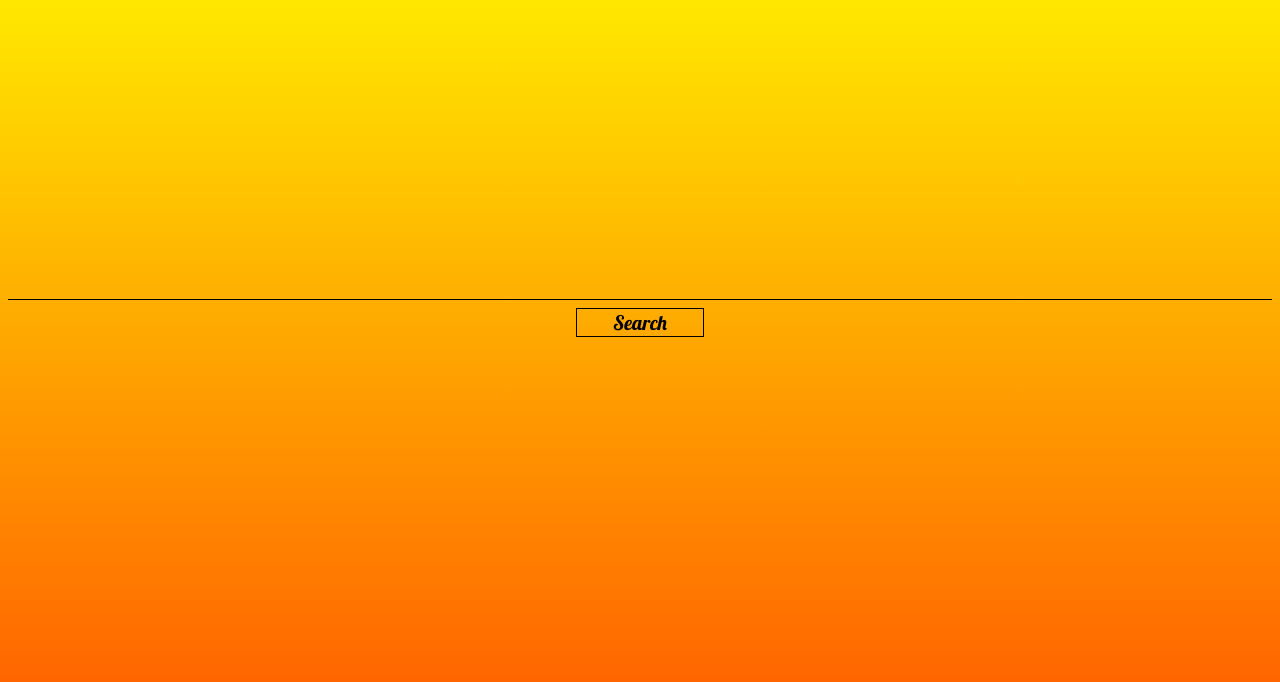
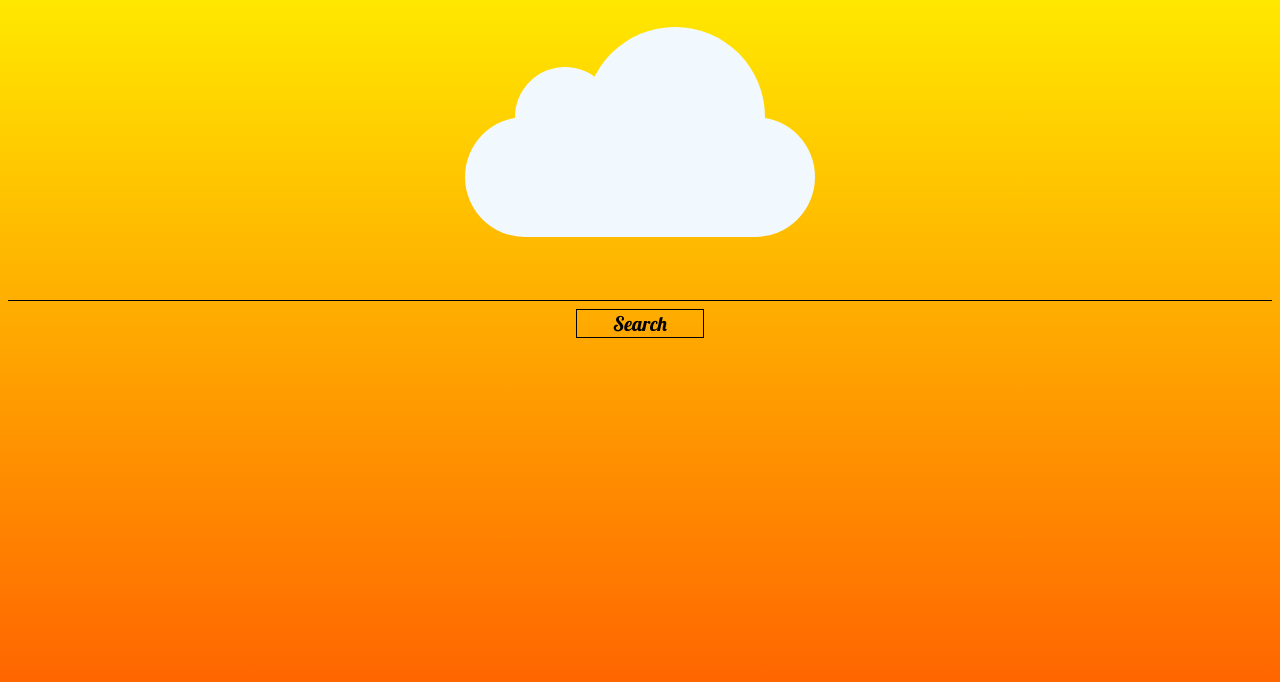
Before and after one commit to stcaldwell/Week-4-SoundCloud, a plain HTML site: page index.html in a window 1280 px wide. Shown: the part 118-800 px from the top of the page. Drawn offline with Linux system fonts and the light colour scheme.

Commit message:
add cloud css to front page with music player inside.

```diff
--- a/main.js
+++ b/main.js
@@ -20,6 +20,7 @@
 var button = document.getElementById('button');
 var searchBar = document.getElementById('searchBar');
 let audio = document.getElementById('track-player');
+// let container = document.getElementsByClassName('container');
 
 button.onclick = search;
 
@@ -28,7 +29,7 @@ searchBar.focus();
 function search() {
 tracks();
 users();
-container.classList.add("reveal");
+// container.classList.add("reveal");
 
 }
 
--- a/styles.css
+++ b/styles.css
@@ -9,9 +9,9 @@ body {
 
 /*.container{
   background-color: inherit;
-}*/
+}
 
-/*.container.reveal{
+.container.reveal{
   background: linear-gradient(to top, red, yellow);
   height: 100vw;
 }*/
@@ -38,7 +38,47 @@ h1 {
 .player {
   display: flex;
   justify-content: center;
-  padding: 5% 0 8% 0;
+  /*padding: 5% 0 8% 0;*/
+  width: 350px; height: 120px;
+
+	background: #f2f9fe;
+	background: linear-gradient(top, #f2f9fe 5%, d6f0fd 100%);
+	background: -webkit-linear-gradient(top, #f2f9fe 5%, d6f0fd 100%);
+	background: -moz-linear-gradient(top, #f2f9fe 5%, d6f0fd 100%);
+	background: -ms-linear-gradient(top, #f2f9fe 5%, d6f0fd 100%);
+	background: -o-linear-gradient(top, #f2f9fe 5%, d6f0fd 100%);
+
+	border-radius: 100px;
+	-webkit-border-radius: 100px;
+	-moz-border-radius: 100px;
+
+	position: relative;
+	margin: 120px auto 20px;
+}
+
+.player:after, .player:before {
+	content: '';
+	position: absolute;
+	background: #f2f9fe;
+	z-index: -1
+}
+
+.player:after {
+	width: 100px; height: 100px;
+	top: -50px; left: 50px;
+
+	border-radius: 100px;
+	-webkit-border-radius: 100px;
+	-moz-border-radius: 100px;
+}
+
+.player:before {
+	width: 180px; height: 180px;
+	top: -90px; right: 50px;
+
+	border-radius: 200px;
+	-webkit-border-radius: 200px;
+	-moz-border-radius: 200px;
 }
 
 #track-player{
```
